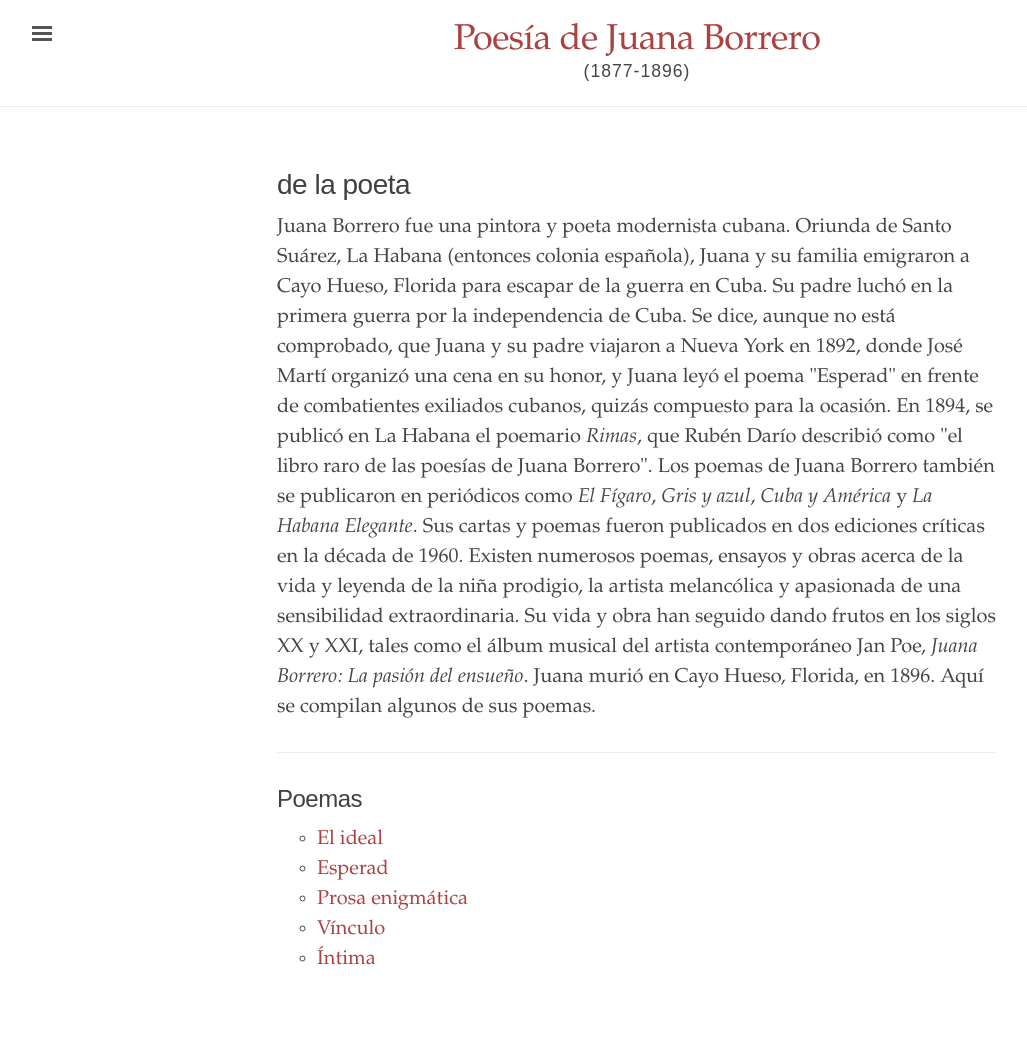
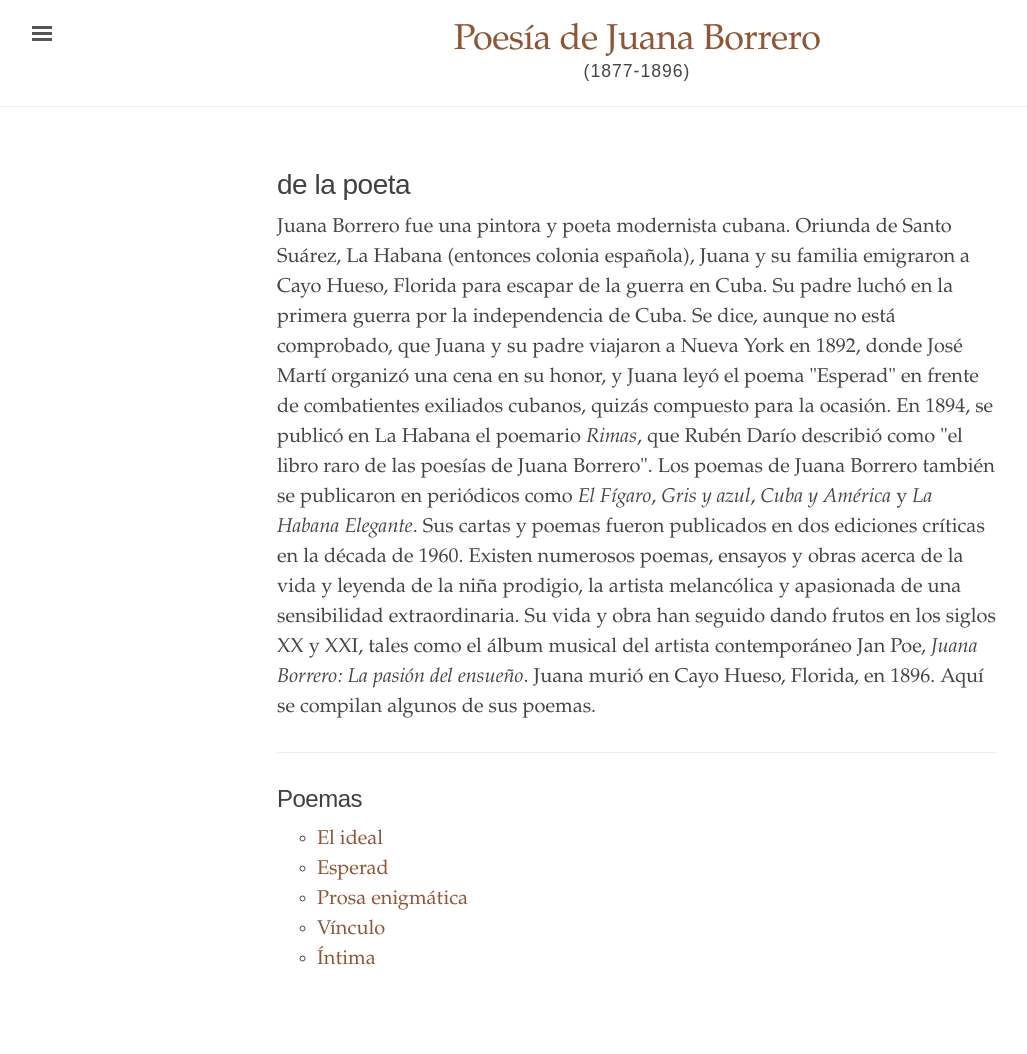
Before and after one commit to edicionesdereparto/juanaborrero, a Jekyll site: the page built from index.html, in a window 1280 px wide. Shown: the whole page, without its empty margins (3-1030 px from the left). Built offline with Jekyll 4.4.1, drawn with Linux system fonts in a browser that asks for light colours.

Commit message:
Update _config.yml

```diff
--- a/_config.yml
+++ b/_config.yml
@@ -14,7 +14,7 @@ author:
   email:             "lpriet9@gmail.com"
 
 # Color Scheme for the Theme (Options: red, orange, magenta, cyan, blue, brown)
-color-scheme:        "red"
+color-scheme:        "brown"
 
 # Permalinks Configuration
 permalink: pretty
```
